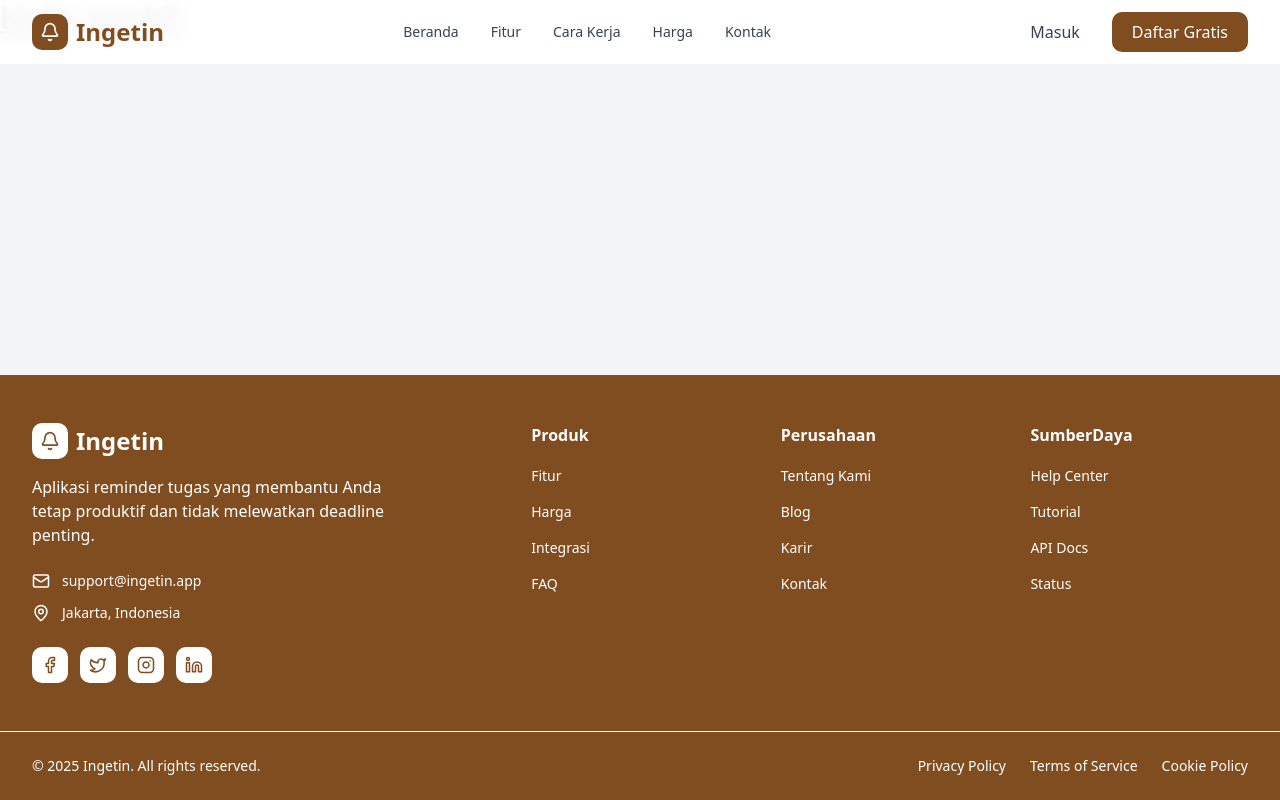
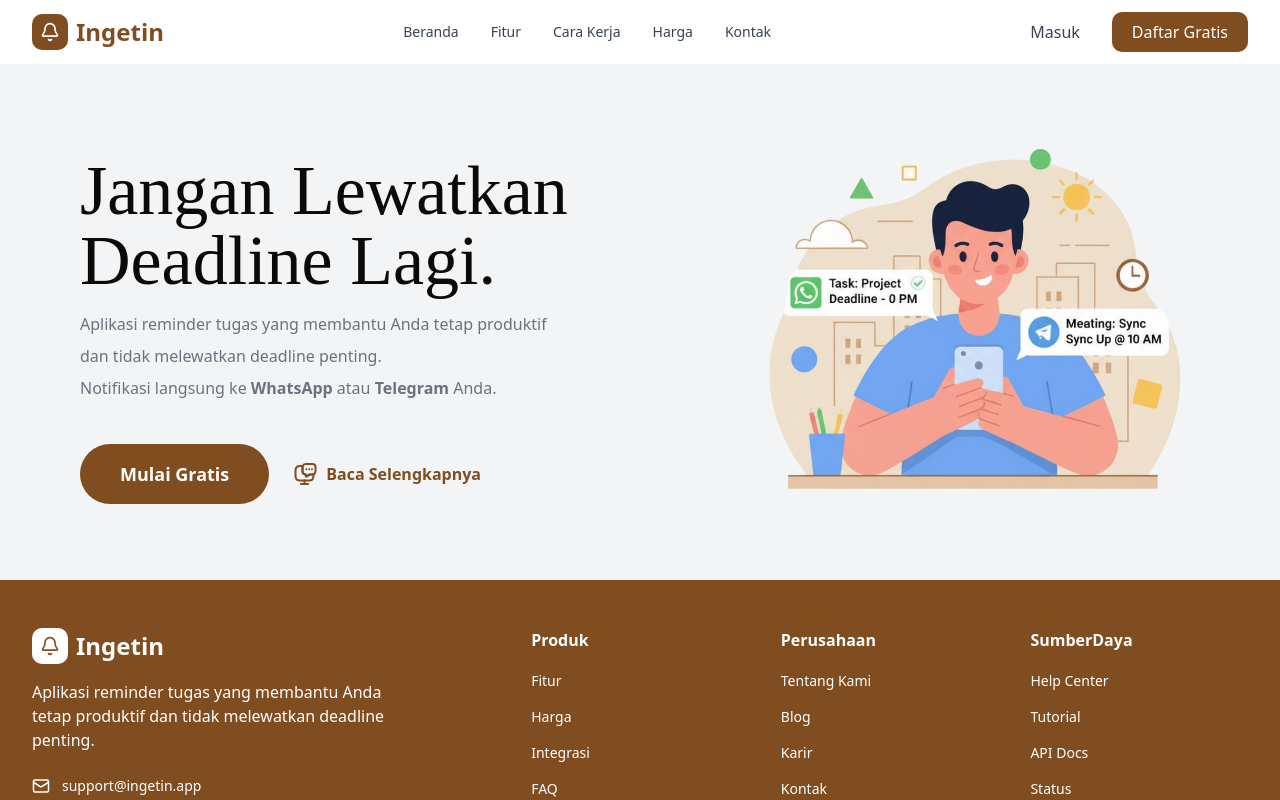
Before and after one commit to rifqiikhsan/ingetin-frontend, a Next.js app: page / in a window 1280 px wide. Shown: the top 800 px of the page. Built offline with nearby package versions, Linux system fonts and the light colour scheme.

Commit message:
feat: add hero section

```diff
--- a/src/app/(user)/page.tsx
+++ b/src/app/(user)/page.tsx
@@ -1,7 +1,114 @@
+import Image from "next/image";
+
 export default async function Home() {
   return (
-    <div>
-      <h1 className="text-3xl font-bold underline">Hello world!</h1>
+    <div className="pt-20">
+      {/* Hero Section */}
+      <section className="hero mx-auto max-w-6xl py-6 lg:py-12 px-4" id="home">
+        <div className="flex flex-col-reverse lg:flex-row items-center justify-between text-center lg:text-left gap-y-6 lg:gap-y-0">
+          <div className="flex flex-col gap-y-10 w-full lg:w-1/2">
+            <div className="flex flex-col gap-y-3">
+              <h1 className="text-gray font-['Clash_Display'] text-4xl md:text-5xl lg:text-[70px] leading-tight md:leading-tight lg:leading-none">
+                Jangan Lewatkan <br className="hidden md:block" />
+                Deadline Lagi.
+              </h1>
+              <p className="text-sm md:text-base leading-relaxed md:leading-loose text-gray-500">
+                Aplikasi reminder tugas yang membantu Anda tetap produktif{" "}
+                <br className="hidden md:block" />
+                dan tidak melewatkan deadline penting.{" "}
+                <br className="hidden md:block" />
+                Notifikasi langsung ke <strong>WhatsApp</strong> atau{" "}
+                <strong>Telegram</strong> Anda.
+              </p>
+            </div>
+            <div className="flex flex-col md:flex-row gap-y-4 md:gap-y-0 md:gap-x-6 items-center justify-center lg:justify-start">
+              <a
+                href="#"
+                className="text-base md:text-lg font-semibold bg-primary text-white py-3 md:py-4 px-8 md:px-10 rounded-full hover:bg-gray"
+              >
+                Mulai Gratis
+              </a>
+              <a
+                href="#"
+                className="flex gap-x-2 font-semibold text-primary items-center"
+              >
+                <svg
+                  width="25"
+                  height="24"
+                  viewBox="0 0 25 24"
+                  fill="none"
+                  xmlns="http://www.w3.org/2000/svg"
+                >
+                  <path
+                    d="M20.5 12.2V13.9C20.5 17.05 18.7 18.4 16 18.4H7C4.3 18.4 2.5 17.05 2.5 13.9V8.5C2.5 5.35 4.3 4 7 4H9.7C9.57 4.38 9.5 4.8 9.5 5.25V9.15002C9.5 10.12 9.82 10.94 10.39 11.51C10.96 12.08 11.78 12.4 12.75 12.4V13.79C12.75 14.3 13.33 14.61 13.76 14.33L16.65 12.4H19.25C19.7 12.4 20.12 12.33 20.5 12.2Z"
+                    stroke="oklch(0.47 0.09 60)"
+                    strokeWidth="2"
+                    strokeMiterlimit="10"
+                    strokeLinecap="round"
+                    strokeLinejoin="round"
+                  />
+                  <path
+                    d="M22.5 5.25V9.15002C22.5 10.64 21.74 11.76 20.5 12.2C20.12 12.33 19.7 12.4 19.25 12.4H16.65L13.76 14.33C13.33 14.61 12.75 14.3 12.75 13.79V12.4C11.78 12.4 10.96 12.08 10.39 11.51C9.82 10.94 9.5 10.12 9.5 9.15002V5.25C9.5 4.8 9.57 4.38 9.7 4C10.14 2.76 11.26 2 12.75 2H19.25C21.2 2 22.5 3.3 22.5 5.25Z"
+                    stroke="oklch(0.47 0.09 60)"
+                    strokeWidth="2"
+                    strokeMiterlimit="10"
+                    strokeLinecap="round"
+                    strokeLinejoin="round"
+                  />
+                  <path
+                    d="M7.89999 22H15.1"
+                    stroke="oklch(0.47 0.09 60)"
+                    strokeWidth="2"
+                    strokeMiterlimit="10"
+                    strokeLinecap="round"
+                    strokeLinejoin="round"
+                  />
+                  <path
+                    d="M11.5 18.4V22"
+                    stroke="oklch(0.47 0.09 60)"
+                    strokeWidth="2"
+                    strokeMiterlimit="10"
+                    strokeLinecap="round"
+                    strokeLinejoin="round"
+                  />
+                  <path
+                    d="M18.9955 7.25H19.0045"
+                    stroke="oklch(0.47 0.09 60)"
+                    strokeWidth="2"
+                    strokeLinecap="round"
+                    strokeLinejoin="round"
+                  />
+                  <path
+                    d="M16.1957 7.25H16.2047"
+                    stroke="oklch(0.47 0.09 60)"
+                    strokeWidth="2"
+                    strokeLinecap="round"
+                    strokeLinejoin="round"
+                  />
+                  <path
+                    d="M13.3954 7.25H13.4044"
+                    stroke="oklch(0.47 0.09 60)"
+                    strokeWidth="2"
+                    strokeLinecap="round"
+                    strokeLinejoin="round"
+                  />
+                </svg>
+                Baca Selengkapnya
+              </a>
+            </div>
+          </div>
+          <div className="flex flex-row items-center rounded-lg w-full lg:w-auto justify-center">
+            <Image
+              src="/images/ilustrasition_1.png"
+              alt="Ilustrasition Image"
+              width={450}
+              height={450}
+              className="object-cover w-full max-w-[450px] h-auto"
+              priority
+            />
+          </div>
+        </div>
+      </section>
     </div>
   );
 }
```
Also changed, not shown: public/images/ilustrasition_1.png (added).
